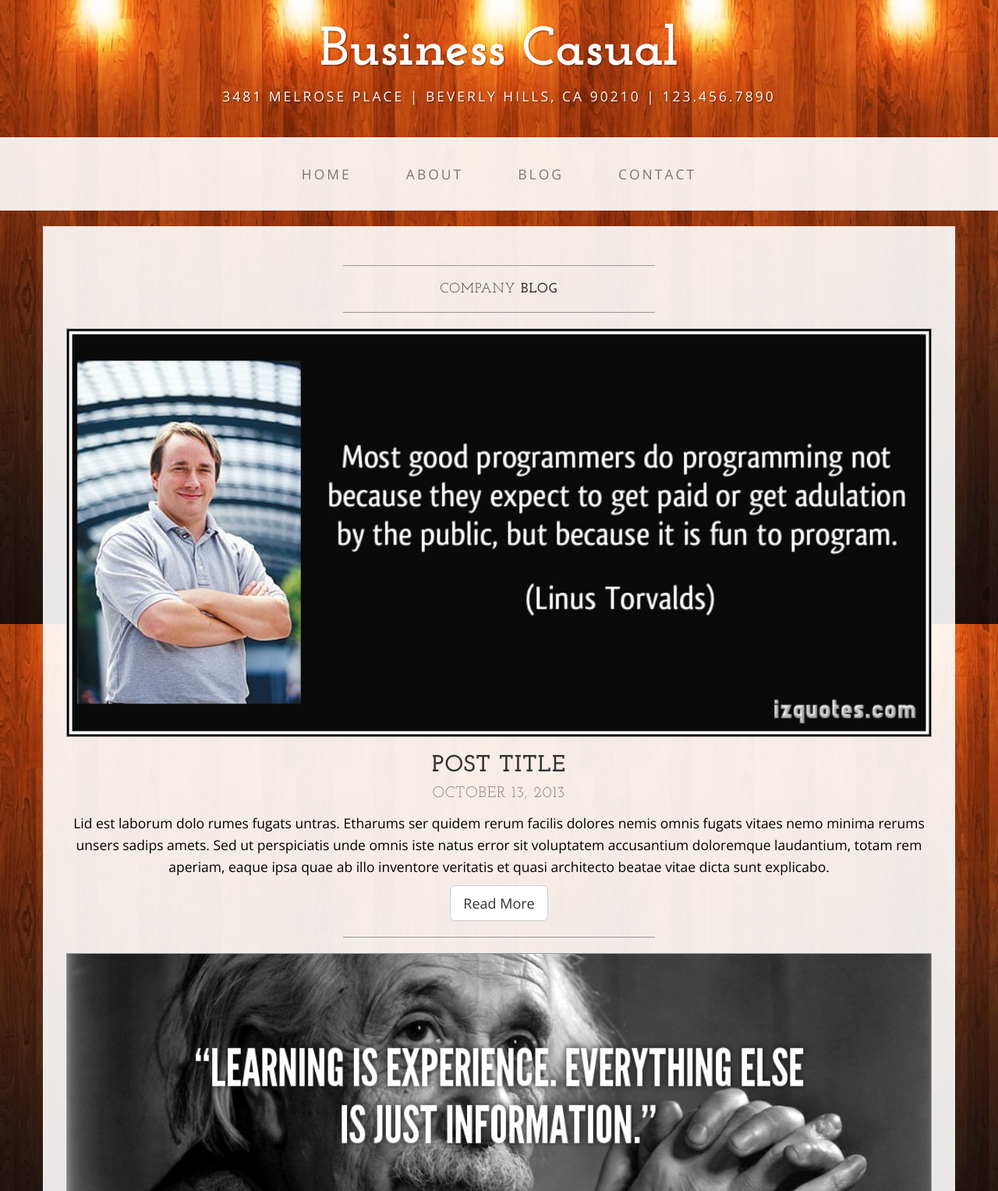
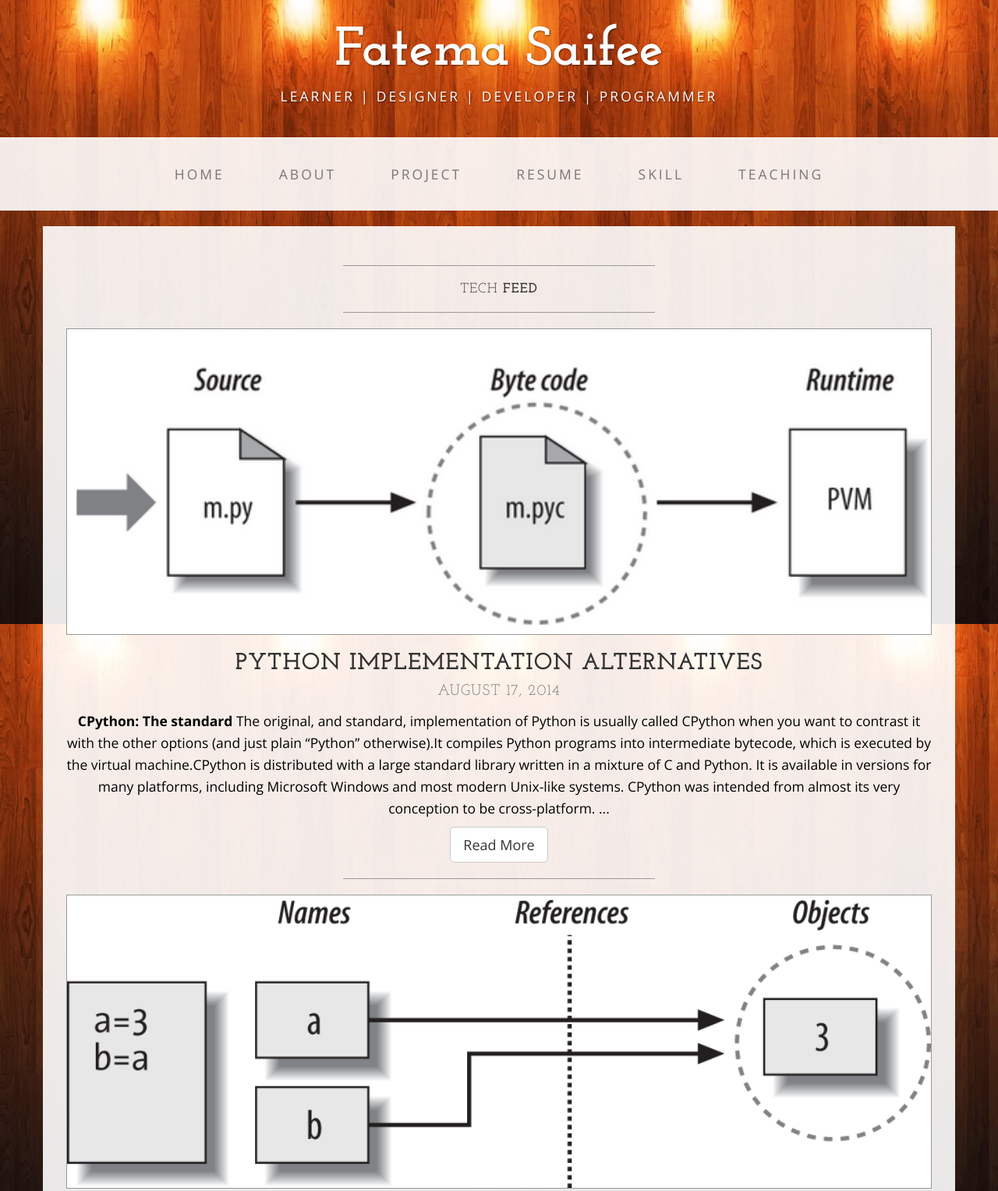
Before and after one commit to fatemao2o/FatemaSaifee.github.io, a plain HTML site: page blog.html in a window 1280 px wide. Shown: the top 1527 px of the page at 78% size. Drawn offline with nearby package versions, Linux system fonts and the light colour scheme.

Commit message:
blog page added

```diff
--- a/blog.html
+++ b/blog.html
@@ -32,8 +32,8 @@
 
 <body>
 
-    <div class="brand">Business Casual</div>
-    <div class="address-bar">3481 Melrose Place | Beverly Hills, CA 90210 | 123.456.7890</div>
+    <div class="brand">Fatema Saifee</div>
+    <div class="address-bar">Learner | Designer | Developer | Programmer</div>
 
     <!-- Navigation -->
     <nav class="navbar navbar-default" role="navigation">
@@ -58,11 +58,20 @@
                     <li>
                         <a href="about.html">About</a>
                     </li>
+                    <!--li>
+                        <a href="blog.html">Blog</a>
+                    </li-->
                     <li>
-                        <a href="blog.html">Blog</a>
+                        <a href="#">Project</a>
                     </li>
                     <li>
-                        <a href="contact.html">Contact</a>
+                        <a href="#">Resume</a>
+                    </li>
+                    <li>
+                        <a href="#">Skill</a>
+                    </li>
+                    <li>
+                        <a href="contact.html">Teaching</a>
                     </li>
                 </ul>
             </div>
@@ -70,46 +79,49 @@
         </div>
         <!-- /.container -->
     </nav>
-
     <div class="container">
 
         <div class="row">
             <div class="box">
                 <div class="col-lg-12">
                     <hr>
-                    <h2 class="intro-text text-center">Company
-                        <strong>blog</strong>
+                    <h2 class="intro-text text-center">Tech
+                        <strong>Feed</strong>
                     </h2>
                     <hr>
                 </div>
                 <div class="col-lg-12 text-center">
-                    <img class="img-responsive img-border img-full" src="img/slide-1.jpg" alt="">
-                    <h2>Post Title
+                    <img class="img-responsive img-border img-full" src="img/python-impementation.png" alt="">
+                    <h2>Python Implementation Alternatives
+                        <br>
+                        <small>August 17, 2014</small>
+                    </h2>
+                    <p><b>CPython: The standard</b>
+
+                        The original, and standard, implementation of Python is usually called CPython when you want to contrast it with the other options (and just plain “Python” otherwise).It compiles Python programs into intermediate bytecode, which is executed by the virtual machine.CPython is distributed with a large standard library written in a mixture of C and Python. It is available in versions for many platforms, including Microsoft Windows and most modern Unix-like systems. CPython was intended from almost its very conception to be cross-platform. ...</p>
+                    <a href="https://fatemasaifee.wordpress.com/2014/08/17/python-implementation-alternatives/" class="btn btn-default btn-lg">Read More</a>
+                    <hr>
+                </div>
+                <div class="col-lg-12 text-center">
+                    <img class="img-responsive img-border img-full" src="img/httpatomoreillycomsourceoreillyimages1771925.png" alt="">
+                    <h2>Introducing Python Object Types
+                        <br>
+                        <small>September 5, 2014    </small>
+                    </h2>
+                    <p>In Python we do things with stuff. “Things” take the form of operations like addition and concatenation, and “stuff” refers to the objects on which we perform those operations. i.e. data takes the form of  objects—either built-in objects that Python provides, or objects we create using Python classes or external language tools such as C extension libraries.</p>
+                    <a href="https://fatemasaifee.wordpress.com/2014/09/05/introducing-python-object-types/" class="btn btn-default btn-lg">Read More</a>
+                    <hr>
+                </div>
+                <div class="col-lg-12 text-center">
+                    <img class="img-responsive img-border img-full" src="img/pandas_logo.png" alt="">
+                    <h2>Pandas: powerful Python data analysis toolkit
                         <br>
                         <small>October 13, 2013</small>
                     </h2>
-                    <p>Lid est laborum dolo rumes fugats untras. Etharums ser quidem rerum facilis dolores nemis omnis fugats vitaes nemo minima rerums unsers sadips amets. Sed ut perspiciatis unde omnis iste natus error sit voluptatem accusantium doloremque laudantium, totam rem aperiam, eaque ipsa quae ab illo inventore veritatis et quasi architecto beatae vitae dicta sunt explicabo.</p>
-                    <a href="#" class="btn btn-default btn-lg">Read More</a>
-                    <hr>
-                </div>
-                <div class="col-lg-12 text-center">
-                    <img class="img-responsive img-border img-full" src="img/slide-2.jpg" alt="">
-                    <h2>Post Title
-                        <br>
-                        <small>October 13, 2013</small>
-                    </h2>
-                    <p>Lid est laborum dolo rumes fugats untras. Etharums ser quidem rerum facilis dolores nemis omnis fugats vitaes nemo minima rerums unsers sadips amets. Sed ut perspiciatis unde omnis iste natus error sit voluptatem accusantium doloremque laudantium, totam rem aperiam, eaque ipsa quae ab illo inventore veritatis et quasi architecto beatae vitae dicta sunt explicabo.</p>
-                    <a href="#" class="btn btn-default btn-lg">Read More</a>
-                    <hr>
-                </div>
-                <div class="col-lg-12 text-center">
-                    <img class="img-responsive img-border img-full" src="img/slide-3.jpg" alt="">
-                    <h2>Post Title
-                        <br>
-                        <small>October 13, 2013</small>
-                    </h2>
-                    <p>Lid est laborum dolo rumes fugats untras. Etharums ser quidem rerum facilis dolores nemis omnis fugats vitaes nemo minima rerums unsers sadips amets. Sed ut perspiciatis unde omnis iste natus error sit voluptatem accusantium doloremque laudantium, totam rem aperiam, eaque ipsa quae ab illo inventore veritatis et quasi architecto beatae vitae dicta sunt explicabo.</p>
-                    <a href="#" class="btn btn-default btn-lg">Read More</a>
+                    <p>What is it? :
+
+                    pandas is an open source Python library for data analysis. Python has always been great for prepping and munging data, but it’s never been great for analysis – you’d usually end up using R or loading it into a database and using SQL (or worse, Excel). pandas makes Python great for analysis..</p>
+                    <a href="https://fatemasaifee.wordpress.com/2014/11/11/pandas-powerful-python-data-analysis-toolkit/" class="btn btn-default btn-lg">Read More</a>
                     <hr>
                 </div>
                 <div class="col-lg-12 text-center">
```
Also changed, not shown: img/Python-img-007.jpg (added), img/httpatomoreillycomsourceoreillyimages1771925.png (added), img/pandas_logo.png (added), img/python-impementation.png (added), 1 other file.
